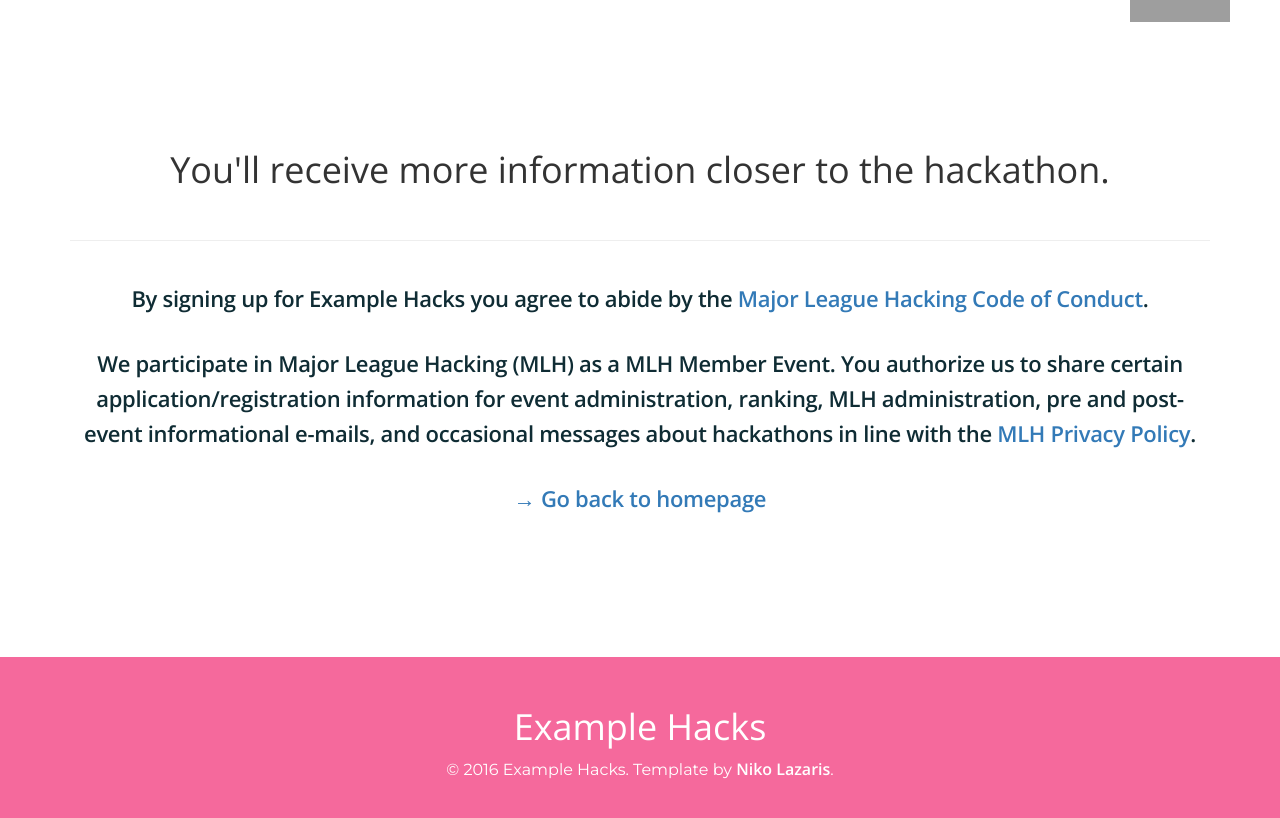
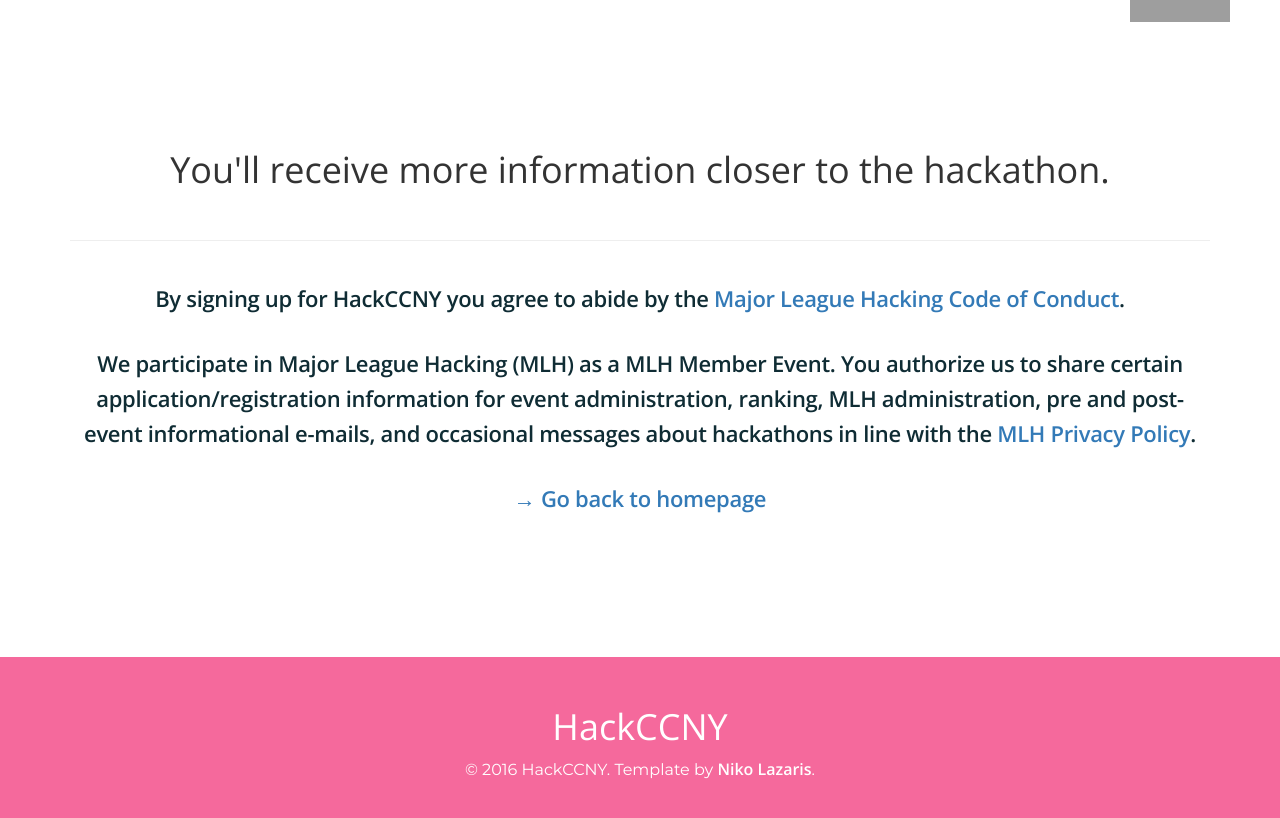
Before and after one commit to MLH/mlh-hackathon-boilerplate, a Jekyll site: the page built from success.html, in a window 1280 px wide. Shown: the top 818 px of the page. Built offline with Jekyll 4.4.1, drawn with Linux system fonts in a browser that asks for light colours; nearby versions of some CDN libraries; some of the changed lines change nothing that is shown; grey boxes are pictures that could not be loaded.

Commit message:
Update _config.yml

```diff
--- a/_config.yml
+++ b/_config.yml
@@ -19,8 +19,8 @@
   google_analytics: "UA-43729070-14"
 
 # Let people connect & engage with you through social media.
-social:
-  twitter_handle: "MLHacks"
+# social:  TODO Once we have a twitter
+#   twitter_handle: "MLHacks"
 
 # This is Search Engine Optimization. It'll help your website look better on search.
 seo:
@@ -30,15 +30,15 @@
 
 # Event information.
 event:
-  name:        "Example Hacks"
+  name:        "HackCCNY"
   description: "This is a sample hackathon website that you can use by following instructions on GitHub."
-  date:        "5 & 6 August 2016"
-  location:    "Holmdel, NJ, United States"
+  date:        "December 1-2, 2018"
+  location:    "TBD, New York, NY"
 
   trust_badge:
-    year:   "2017"  # season year
-    region: "eu"    # "na" or "eu"
-    color:  "white" # "white", "black", "gray", "red", "blue" or "yellow"
+    year:   "2018"  # season year
+    region: "na"    # "na" or "eu"
+    color:  "red" # "white", "black", "gray", "red", "blue" or "yellow"
 
   hero:
     links:
```
